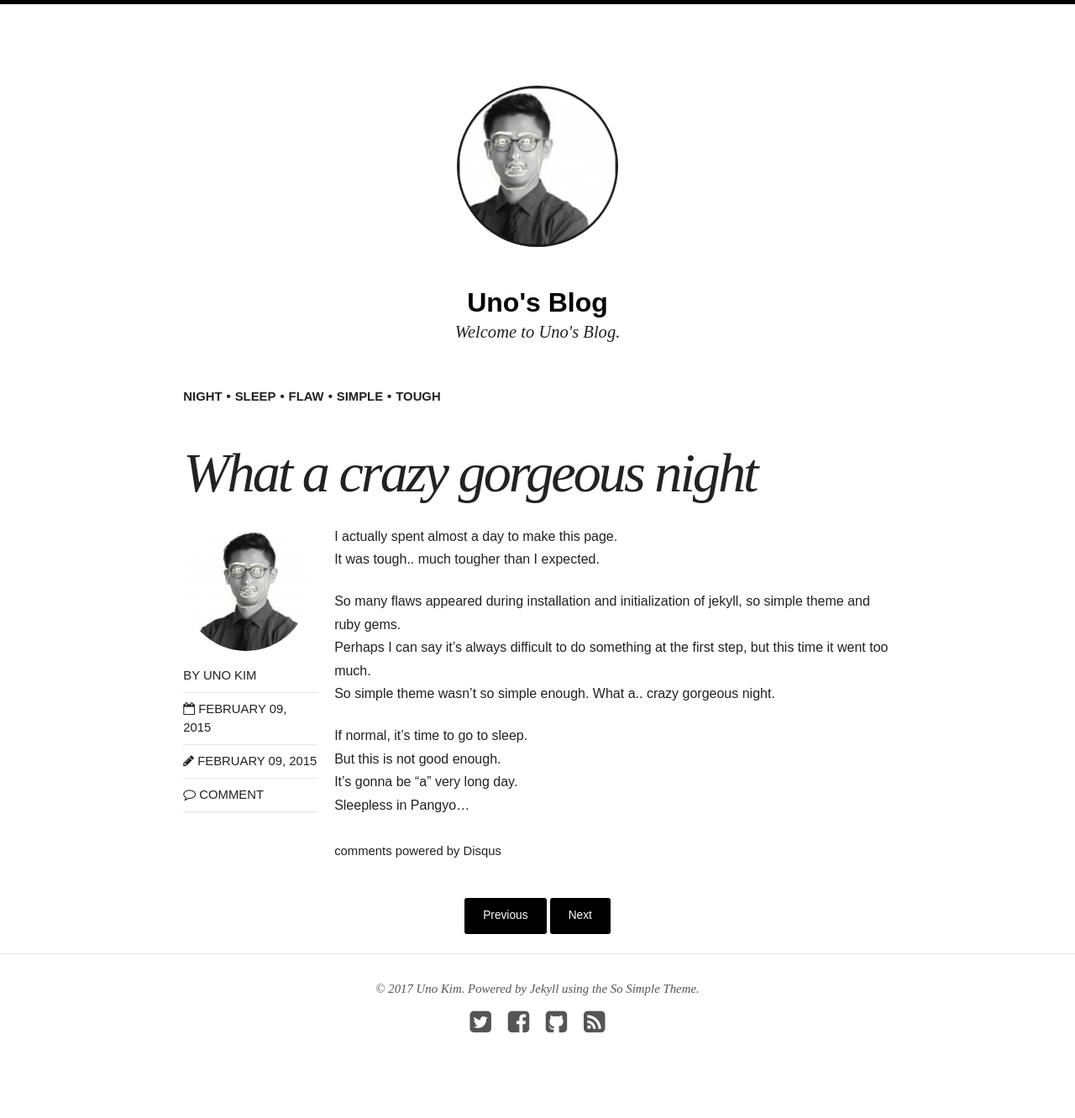
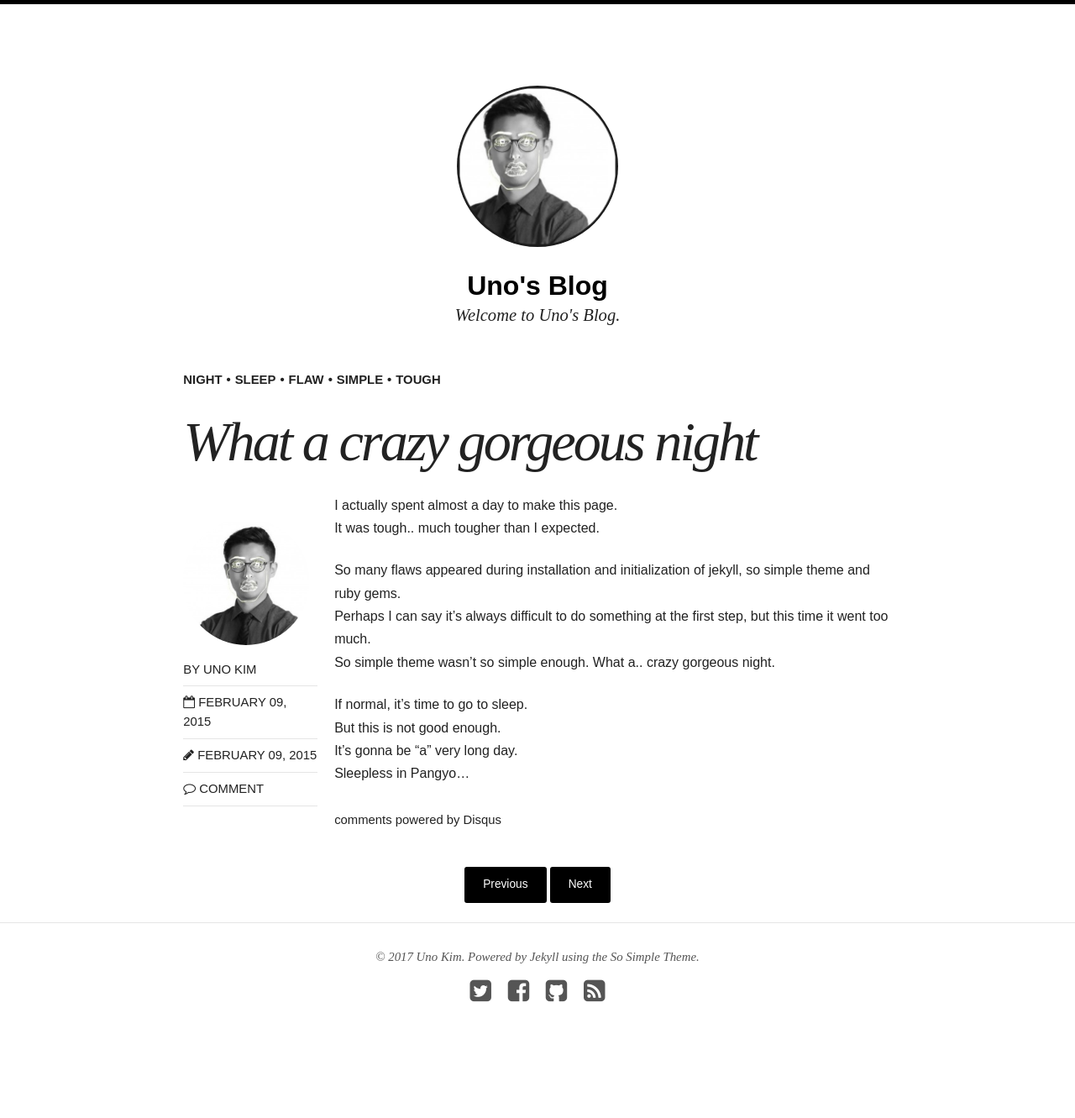
Before and after one commit to djkeh/djkeh.github.io, a Jekyll site: the page built from _posts/blog/2015-02-09-What-a-crazy-gorgeous-night.md, in a window 1280 px wide. Shown: the whole page at 84% size. Built offline with Jekyll 4.4.1, drawn with Linux system fonts in a browser that asks for light colours; nearby versions of some CDN libraries; comment, search, counter and statistics services are not loaded; after the commit the page ends 1294 px from its top, so only the background shows below that.

Commit message:
Modify slight sass change on `h1`, `h2`, and `bio-photo` class

```diff
--- a/_sass/_base.scss
+++ b/_sass/_base.scss
@@ -60,6 +60,7 @@
 
 h1 {
 	@include font-size(28);
+    margin-top: 0px + ($doc-line-height);
 }
 
 h1:not([class]) {
@@ -70,6 +71,7 @@
 
 h2 {
 	@include font-size(24);
+    margin-top: 0px + ($doc-line-height);
 }
 
 h2:not([class]) {
--- a/_sass/_page.scss
+++ b/_sass/_page.scss
@@ -149,6 +149,7 @@
 		width: 150px;
 		height: 150px;
 		margin-bottom: 10px;
+        margin-top: 0px + ($doc-line-height * 1.5);
 		@include rounded(150px);
 		@include clearfix;
 	}
```
